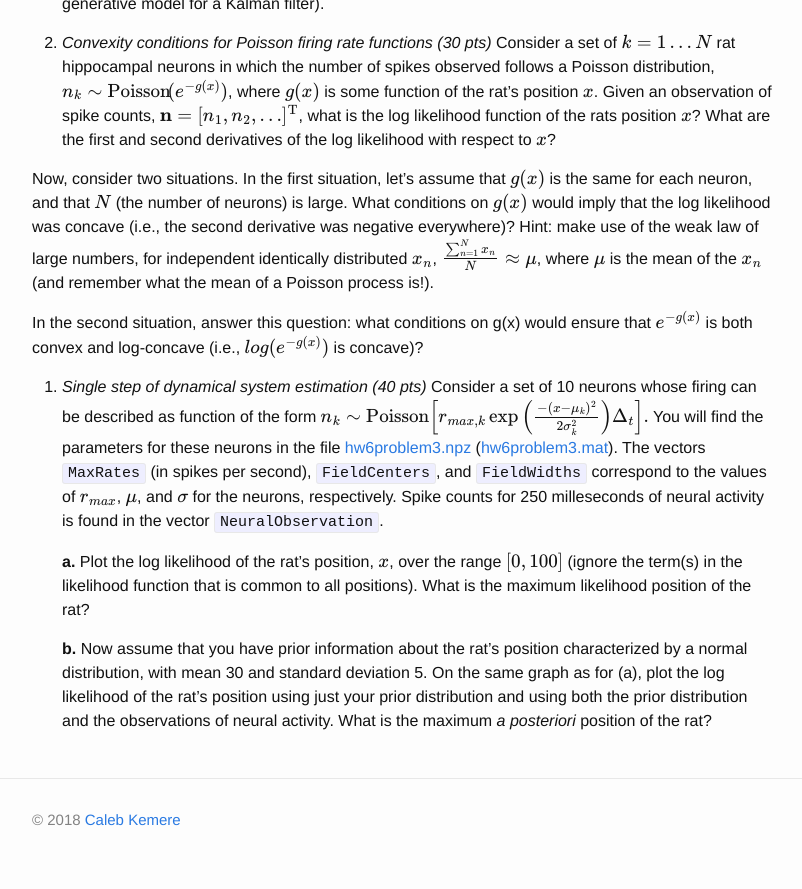
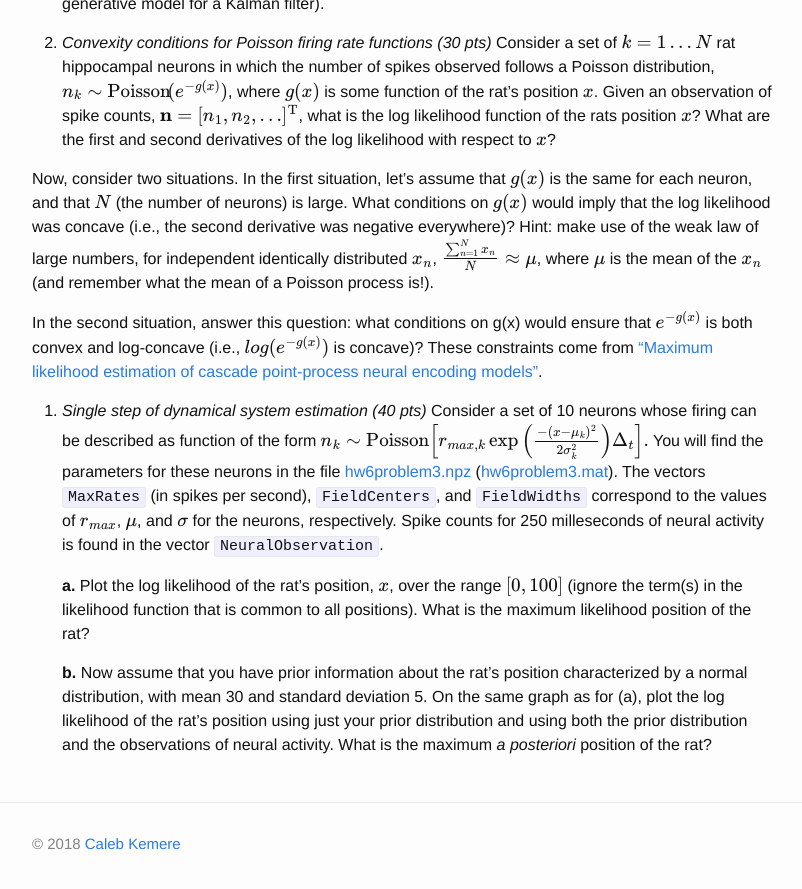
Before and after one commit to elec548/elec548.github.io, a Jekyll site: the page built from Assignments/hw6.md, in a window 1280 px wide and 900 px high, scrolled down 771 px. Shown: the top 889 px of the window, without its empty margins (238-1040 px from the left). Built offline with Jekyll 4.4.1, drawn with Linux system fonts in a browser that asks for light colours; formulas are drawn with MathJax 3.

Commit message:
Added reference to problem 2 HW6

```diff
--- a/Assignments/hw6.md
+++ b/Assignments/hw6.md
@@ -59,7 +59,8 @@ prior model of animal movement.
 
   In the second situation, answer this question: what conditions on g(x) would
   ensure that $$e^{-g(x)}$$ is both convex and log-concave (i.e., $$log(e^{-g(x)})$$
-  is concave)?
+  is concave)? These constraints come from
+  ["Maximum likelihood estimation of cascade point-process neural encoding models"](https://www.tandfonline.com/doi/abs/10.1088/0954-898X_15_4_002).
 
 3. _Single step of dynamical system estimation (40 pts)_
   Consider a set of 10 neurons whose firing can be described as function of the form
```
